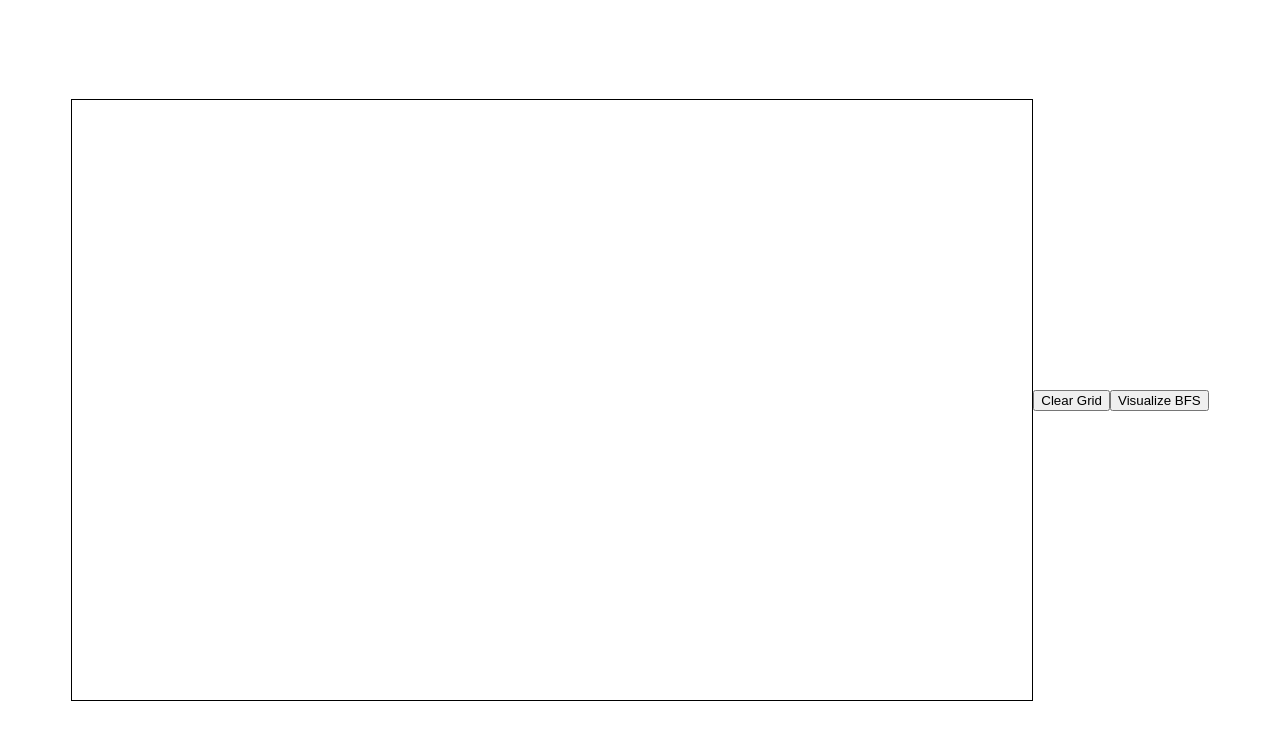
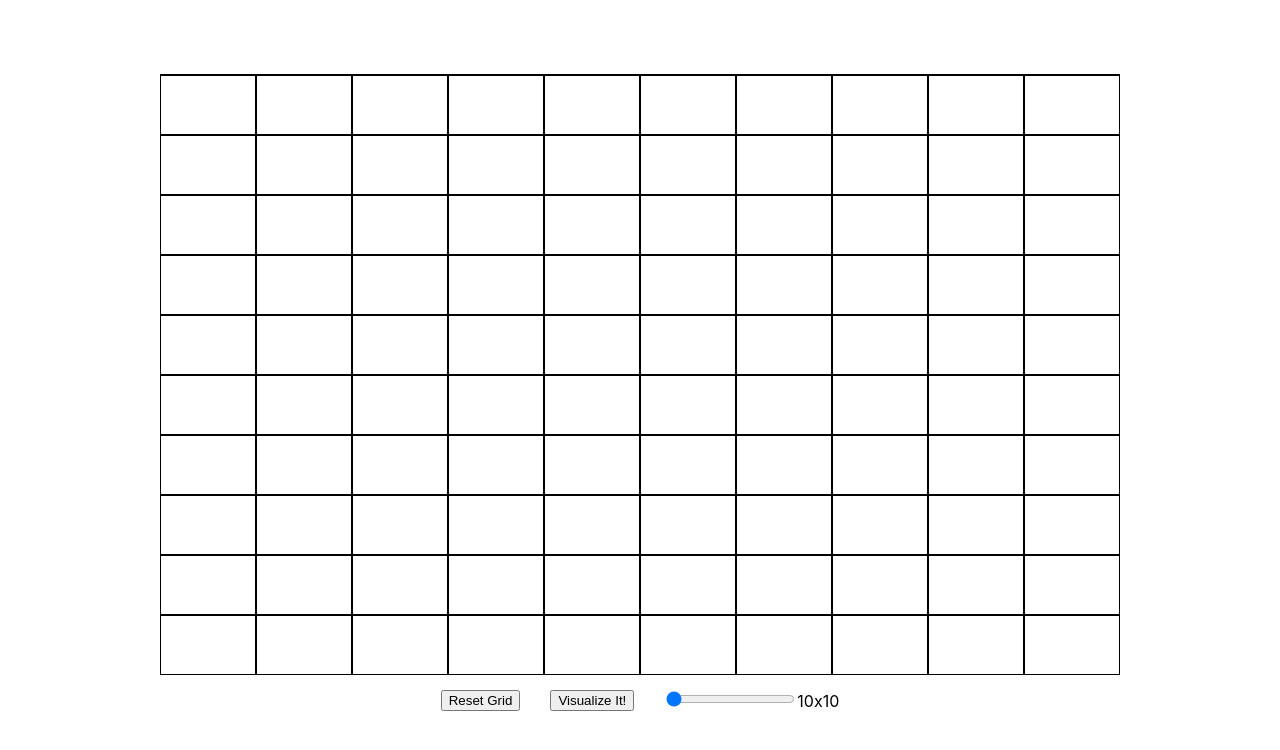
Before and after one commit to ASong5/Pathfinding-Visualizer, a React (Create React App) app: page / in a window 1280 px wide. Shown: the top 750 px of the page. Built offline with nearby package versions, Linux system fonts and the light colour scheme.

Commit message:
big refactor of Grid and Node component; implemented BFS and visualized visited nodes; shortest path visualization in progress

```diff
--- a/src/App.js
+++ b/src/App.js
@@ -1,10 +1,10 @@
 import './App.css';
-import { PathFinder } from './Pathfinder';
+import { Grid } from './Grid';
 
 function App() {
   return (
     <div className="App">
-      <PathFinder></PathFinder>
+      <Grid></Grid>
     </div>
   );
 }
--- /dev/null
+++ b/src/Grid.css
@@ -0,0 +1,50 @@
+.menu_options {
+    display:flex;
+    justify-content: center;
+    align-items: flex-end;
+}
+
+.menu_options > div {
+    padding: 15px;
+}
+
+.grid-container {
+    display: flex;
+    justify-content: center;
+    flex-direction: column;
+    align-items: center;
+    height: 100vh;
+    user-select: none;
+  }
+
+  .grid {
+    display: grid;
+    border: 1px solid black; /* Grid border */
+    grid-auto-rows: 80px;
+    justify-content: center;
+    width: 75vw;
+    height: 75vh;
+    box-sizing: border-box; /* Include border in element's total width and height */
+  }
+
+  .node {
+    background-color: #fff; /* Default node color (white) */
+    box-sizing: border-box; /* Include border in element's total width and height */
+    border: 1px solid black; /* Grid border */
+  }
+
+  .wall {
+    background-color: #888; /* Wall node color (grey) */
+  }
+
+  .start {
+    background-color: green;
+  }
+
+  .end {
+    background-color: red;
+  }
+
+  .visited {
+    background-color: yellow;
+  }
--- a/src/Grid.js
+++ b/src/Grid.js
@@ -1,188 +1,220 @@
-import React, { useReducer, useState } from "react";
-import { Node } from "./Node";
+import React, { useEffect, useState } from "react";
+import Node from "./Node";
+import { execBFS } from "./utils/algorithms";
+import "./Grid.css";
 
-function reducer(state, action) {
-  switch (action.type) {
-    case "resize_rows": {
-      return {
-        ...state,
-        num_rows: action.num_rows,
-      };
-    }
-    case "resize_cols": {
-      return {
-        ...state,
-        num_cols: action.num_cols,
-      };
-    }
-    case "set_mouse_up_down": {
-      return {
-        ...state,
-        is_mouse_down: !state.is_mouse_down,
-      };
-    }
-    case "clear_grid": {
-      return {
-        ...state,
-        clear_grid: !state.clear_grid,
-      };
-    }
-    default:
-      return state;
+const DEFAULT_GRID_SIZE = 10;
+
+const createEmptyGrid = (gridSize) => {
+  const grid = [];
+  for (let row = 0; row < gridSize; row++) {
+    grid.push(
+      Array.from({ length: gridSize }, () => ({
+        isWall: false,
+        isVisited: false,
+        isStart: false,
+        isEnd: false,
+        isShortest: false,
+        parent: [],
+      }))
+    );
   }
-}
-
-const initialState = {
-  num_rows: 64,
-  start_coord: [],
-  end_coord: [],
-  is_mouse_down: false,
+  return grid;
 };
 
-export function Grid() {
-  const [state, dispatch] = useReducer(reducer, initialState);
-  const [isClearGrid, setIsClearGrid] = useState(false);
-  const [visited, setVisited] = useState([]);
+const resizeGrid = (grid, newGridSize) => {
+  const oldGridSize = grid.length;
+  const size = newGridSize > oldGridSize ? oldGridSize : newGridSize;
+  let isStart = false;
+  let isEnd = false;
 
-  const grid = [];
-  for (let i = 0; i < state.num_rows; i++) {
-    const row = [];
-    for (let j = 0; j < state.num_cols; j++) {
-      if (i === Math.floor(state.num_rows / 2) && j === 0) {
-        row.push(
-          <Node
-            key={`${i}-${j}`}
-            coords={[i, j]}
-            startNode={true}
-            endNode={false}
-            is_mouse_down={state.is_mouse_down}
-            is_clear={isClearGrid}
-            setIsClearGrid={setIsClearGrid}
-            visited={visited}
-          />
-        );
-        state.start_coord[0] = i;
-        state.start_coord[1] = j;
-      } else if (i === Math.floor(state.num_rows / 2) && j === state.num_cols - 1) {
-        row.push(
-          <Node
-            key={`${i}-${j}`}
-            coords={[i, j]}
-            startNode={false}
-            endNode={true}
-            is_mouse_down={state.is_mouse_down}
-            is_clear={isClearGrid}
-            setIsClearGrid={setIsClearGrid}
-            visited={visited}
-          />
-        );
-        state.end_coord[0] = i;
-        state.end_coord[1] = j;
-      } else
-        row.push(
-          <Node
-            key={`${i}-${j}`}
-            coords={[i, j]}
-            startNode={false}
-            endNode={false}
-            is_mouse_down={state.is_mouse_down}
-            is_clear={isClearGrid}
-            setIsClearGrid={setIsClearGrid}
-            visited={visited}
-          />
-        );
-    }
-    grid.push(row);
-  }
+  let newGrid = createEmptyGrid(newGridSize);
 
-  function visualizeBFS() {
-    let visitedArr = [];
-    visitedArr.push(state.start_coord);
-    setVisited(visitedArr);
-    let queue = [];
-    queue.push(state.start_coord);
-    while (queue.length > 0) {
-
-      let current_coord = queue.shift();
-      if (
-        current_coord[0] === state.end_coord[0] &&
-        current_coord[1] === state.end_coord[1]
-      ) {
-        console.log(current_coord);
-        return current_coord;
-      }
-
-      let neighbours = getNeighbours(current_coord);
-      for (let i = 0; i < neighbours.length; i++) {
-        if (neighbours[i][0] >= 0 && neighbours[i][1] >= 0) {
-          if (!isVisited(neighbours[i])) {
-            queue.push(neighbours[i]);
-            visitedArr.push(neighbours[i]);
-            setVisited(visitedArr);
-          }
-        }
-      }
+  for (let row = 0; row < size; row++) {
+    for (let col = 0; col < size; col++) {
+      if (grid[row][col].isStart) {
+        newGrid[row][col].isStart = true;
+        isStart = true;
+      } else if (grid[row][col].isEnd) {
+        newGrid[row][col].isEnd = true;
+        isEnd = true;
+      } else if (grid[row][col].isWall) newGrid[row][col].isWall = true;
     }
   }
 
-  function getNeighbours(coords) {
-    let neighbours = [];
-    if (coords[0] + 1 < state.num_rows && coords[1] + 1 < state.num_cols) {
-      neighbours.push([coords[0] - 1, coords[1]]);
-      neighbours.push([coords[0], coords[1] - 1]);
-      neighbours.push([coords[0] + 1, coords[1]]);
-      neighbours.push([coords[0], coords[1] + 1]);
+  return [newGrid, isStart, isEnd];
+};
+
+export const Grid = () => {
+  const [grid, setGrid] = useState(createEmptyGrid(DEFAULT_GRID_SIZE));
+  const [gridSize, setGridSize] = useState(DEFAULT_GRID_SIZE);
+  const [isMouseDown, setIsMouseDown] = useState(false);
+  const [startNode, setStartNode] = useState(null);
+  const [endNode, setEndNode] = useState(null);
+  const [algoFinished, setAlgoFinished] = useState(false);
+
+  useEffect(() => {
+    let newGridProps = resizeGrid(grid, gridSize);
+    setGrid(newGridProps[0]);
+    if (!newGridProps[1]) setStartNode(null);
+    if (!newGridProps[2]) setEndNode(null);
+  }, [gridSize]);
+
+  useEffect(() => {
+    if(algoFinished)
+      visualizeShortestPath();
+  }, [algoFinished])
+
+  const handleNodeClick = (row, col) => {
+    const newGrid = [...grid];
+    if (startNode && endNode) {
+      if (newGrid[row][col].isStart) {
+        newGrid[row][col].isStart = false;
+        setStartNode(null);
+      } else if (newGrid[row][col].isEnd) {
+        newGrid[row][col].isEnd = false;
+        setEndNode(null);
+      } else {
+        newGrid[row][col].isWall = !newGrid[row][col].isWall;
+      }
+    } else if (!startNode) {
+      if (newGrid[row][col].isEnd) {
+        newGrid[row][col].isEnd = false;
+        setEndNode(null);
+      } else {
+        newGrid[row][col].isStart = true;
+        setStartNode([row, col]);
+      }
+    } else if (!endNode) {
+      if (newGrid[row][col].isStart) {
+        newGrid[row][col].isStart = false;
+        setStartNode(null);
+      } else {
+        newGrid[row][col].isEnd = true;
+        setEndNode([row, col]);
+      }
+    }
+    setGrid(newGrid);
+  };
+
+  const handleNodeDrag = (row, col) => {
+    if (isMouseDown && startNode && endNode) {
+      const newGrid = [...grid];
+      newGrid[row][col].isWall = !newGrid[row][col].isWall;
+      setGrid(newGrid);
+    }
+  };
+
+  const handleMouseDown = () => {
+    setIsMouseDown(true);
+  };
+
+  const handleMouseUp = () => {
+    setIsMouseDown(false);
+  };
+
+  const handleResetGrid = () => {
+    setGrid(createEmptyGrid(gridSize));
+    setStartNode(null);
+    setEndNode(null);
+  };
+
+  const changeGridSize = (e) => {
+    setGridSize(parseInt(e.target.value));
+  };
+
+  const execAlgo = () => {
+    let visited = execBFS(grid, gridSize, startNode, endNode);
+    visualizeVisited(visited);
+  };
+
+  const visualizeVisited = (visited) => {
+    visited.forEach((node, index) => {
+      setTimeout(() => {
+        setGrid((prevGrid) => {
+          const newGrid = [...prevGrid];
+          newGrid[node[0]][node[1]].isVisited = true;
+          return newGrid;
+        });
+      }, 100 * index);
+    });
+    setAlgoFinished(true);
+  };
+
+  const visualizeShortestPath = () => {
+    let currentNode = endNode;
+    const path = [];
+
+    while (JSON.stringify(currentNode) !== JSON.stringify(startNode)) {
+      path.unshift(currentNode);
+      currentNode = grid[currentNode[0]][currentNode[1]].parent;
     }
 
-    return neighbours;
-  }
-
-  function isVisited(coords) {
-    for (let i = 0; i < visited.length; i++) {
-      if (visited[i][0] === coords[0] && visited[i][1] === coords[1])
-        return true;
-    }
-    return false;
-  }
-
-  function handleOnMouseDown() {
-    dispatch({ type: "set_mouse_up_down" });
-  }
-  function handleOnMouseUp() {
-    dispatch({ type: "set_mouse_up_down" });
-  }
-  function clearGrid() {
-    setIsClearGrid(true);
-  }
+    path.forEach((node, index) => {
+      setTimeout(() => {
+        setGrid((prevGrid) => {
+          const newGrid = [...prevGrid];
+          newGrid[node[0]][node[1]].isShortest = true;
+          return newGrid;
+        });
+      }, 100 * index);
+    });
+  };
 
   return (
     <div
       className="grid-container"
-      style={{
-        display: "flex",
-        justifyContent: "center",
-        alignItems: "center",
-        height: "100vh",
-        userSelect: "none",
-      }}
-      onMouseDown={handleOnMouseDown}
-      onMouseUp={handleOnMouseUp}
+      onMouseDown={handleMouseDown}
+      onMouseUp={handleMouseUp}
     >
-      <div
-        className="grid"
-        style={{
-          border: "1px solid black",
-          display: "grid",
-          gridTemplateColumns: `repeat(${state.num_cols}, 1fr)`,
-          gridTemplateRows: `repeat(${state.num_rows}, 1fr)`,
-          width: `75vw`,
-          height: `75vh`,
-        }}
-      >
-        {grid}
+      <div style={{ display: "block" }}>
+        <div
+          className="grid"
+          style={{
+            gridTemplateColumns: `repeat(${gridSize}, 1fr)`,
+            gridTemplateRows: `repeat(${gridSize}, 1fr)`,
+          }}
+        >
+          {grid.map((row, rowIndex) => (
+            <div key={rowIndex} className="row">
+              {row.map((node, colIndex) => (
+                <Node
+                  key={rowIndex - colIndex}
+                  start={node.isStart}
+                  end={node.isEnd}
+                  gridSize={gridSize}
+                  isWall={node.isWall}
+                  isVisited={node.isVisited}
+                  isShortest={node.isShortest}
+                  onClick={() => handleNodeClick(rowIndex, colIndex)}
+                  onMouseEnter={() => handleNodeDrag(rowIndex, colIndex)}
+                />
+              ))}
+            </div>
+          ))}
+        </div>
       </div>
-      <button onClick={clearGrid}>Clear Grid</button>
-      <button onClick={visualizeBFS}>Visualize BFS</button>
+      <div className="menu_options">
+        <div>
+          <button onClick={handleResetGrid}>Reset Grid</button>
+        </div>
+        <div>
+          <button onClick={execAlgo}>Visualize It!</button>
+        </div>
+        <div>
+          <input
+            onChange={changeGridSize}
+            id="size_slider"
+            type="range"
+            min={DEFAULT_GRID_SIZE}
+            max="30"
+            defaultValue={DEFAULT_GRID_SIZE}
+          />
+          <label htmlFor="size_slider">
+            {gridSize}x{gridSize}
+          </label>
+        </div>
+      </div>
     </div>
   );
-}
+};
--- a/src/Node.js
+++ b/src/Node.js
@@ -1,113 +1,42 @@
-import React, { useEffect, useReducer } from "react";
+import React from "react";
 
-const initialState = {
-  coords: [],
-  fill_colour: "white",
-  visited: false,
-  is_start: false,
-  is_end: false,
-};
-
-function reducer(state, action) {
-  switch (action.type) {
-    case "set_start": {
-      return {
-        ...state,
-        is_start: true,
-        fill_colour: "green",
-      };
-    }
-    case "set_end": {
-      return {
-        ...state,
-        is_end: true,
-        fill_colour: "red",
-      };
-    }
-    case "set_wall": {
-      return {
-        ...state,
-        fill_colour: state.fill_colour === "white" ? "grey" : "white",
-      };
-    }
-    case "reset_node": {
-      return {
-        ...state,
-        is_start: action.initialColor === "green" ? true : false,
-        is_end: action.initialColor === "red" ? true : false,
-        fill_colour: action.initialColor,
-      };
-    }
-    case "visit_node": {
-      return {
-        ...state,
-        fill_colour: "yellow",
-      };
-    }
-    default:
-      return state;
-  }
-}
-
-export function Node({
-  coords,
-  startNode,
-  endNode,
-  is_mouse_down,
-  is_clear,
-  setIsClearGrid,
-  visited,
-}) {
-  const [state, dispatch] = useReducer(reducer, initialState);
-
-  useEffect(() => {
-    if (is_clear) {
-      const initialColor = startNode ? "green" : endNode ? "red" : "white";
-      dispatch({ type: "reset_node", initialColor });
-    }
-  }, [is_clear, startNode, endNode]);
-
-  useEffect(() => {
-    for (let i = 0; i < visited.length; i++) {
-      if (visited[i][0] === coords[0] && visited[i][1] === coords[1]) {
-        dispatch({ type: "visit_node" });
-      }
-    }
-  }, [visited, coords]);
-
-  if (startNode && !state.is_start) {
-    dispatch({ type: "set_start" });
-  } else if (endNode && !state.is_end) {
-    dispatch({ type: "set_end" });
-  }
-
-  function handleOnMouseEnter() {
-    if (is_mouse_down && !state.is_start && !state.is_end) {
-      dispatch({ type: "set_wall" });
-    }
-    setIsClearGrid(false);
-  }
-
-  function handleOnMouseDown() {
-    if (!state.is_start && !state.is_end) {
-      dispatch({ type: "set_wall" });
-    }
-    setIsClearGrid(false);
-  }
+const Node = (props) => {
+  const {
+    start,
+    end,
+    isWall,
+    isVisited,
+    isShortest,
+    onClick,
+    onMouseEnter,
+    gridSize,
+  } = props;
 
   return (
     <div
-      className="node"
+      className={`node ${
+        !start && !end
+          ? isWall
+            ? "wall"
+            : isVisited
+            ? "visited"
+            : isShortest
+            ? "shortest"
+            : ""
+          : start
+          ? "start"
+          : end
+          ? "end"
+          : ""
+      }`}
+      onClick={onClick}
+      onMouseEnter={onMouseEnter}
       style={{
-        border: "1px solid black",
-        width: "100%",
-        height: "100%",
-        boxSizing: "border-box",
-        position: "relative",
-        backgroundColor: `${state.fill_colour}`,
+        width: `calc(75vw / ${gridSize})`,
+        height: `calc(75vh / ${gridSize})`,
       }}
-      onMouseEnter={handleOnMouseEnter}
-      onMouseDown={handleOnMouseDown}
     ></div>
   );
-}
+};
+
+export default Node;
--- /dev/null
+++ b/src/utils/algorithms.js
@@ -0,0 +1,45 @@
+const isVisited = (visited, neighbour) => {
+  for (let i = 0; i < visited.length; i++) {
+    if (visited[i].toString() === neighbour.toString()) {
+      return true;
+    }
+  }
+  return false;
+};
+
+export const execBFS = (grid, gridLength, startNode, endNode) => {
+  if (!(startNode && endNode)) {
+    alert("Please select a start and end node.");
+  }
+
+  let visited = [];
+  let queue = [];
+
+  visited.push(startNode);
+  queue.push(startNode);
+
+  while (queue.length > 0) {
+    let currNode = queue.shift();
+    if (JSON.stringify(currNode) === JSON.stringify(endNode)) return visited;
+
+    let neighbours = [
+      [currNode[0] + 1, currNode[1]],
+      [currNode[0] - 1, currNode[1]],
+      [currNode[0], currNode[1] + 1],
+      [currNode[0], currNode[1] - 1],
+    ];
+
+    neighbours.forEach((neighbour) => {
+      if ((neighbour[0] >= 0 && neighbour[1] >= 0) && (neighbour[0] < gridLength && neighbour[1] < gridLength)) {
+        if (
+          !isVisited(visited, neighbour) &&
+          !grid[neighbour[0]][neighbour[1]].isWall
+        ) {
+          queue.push(neighbour);
+          visited.push(neighbour);
+          grid[neighbour[0]][neighbour[1]].parent = currNode;
+        }
+      }
+    });
+  }
+};
```
